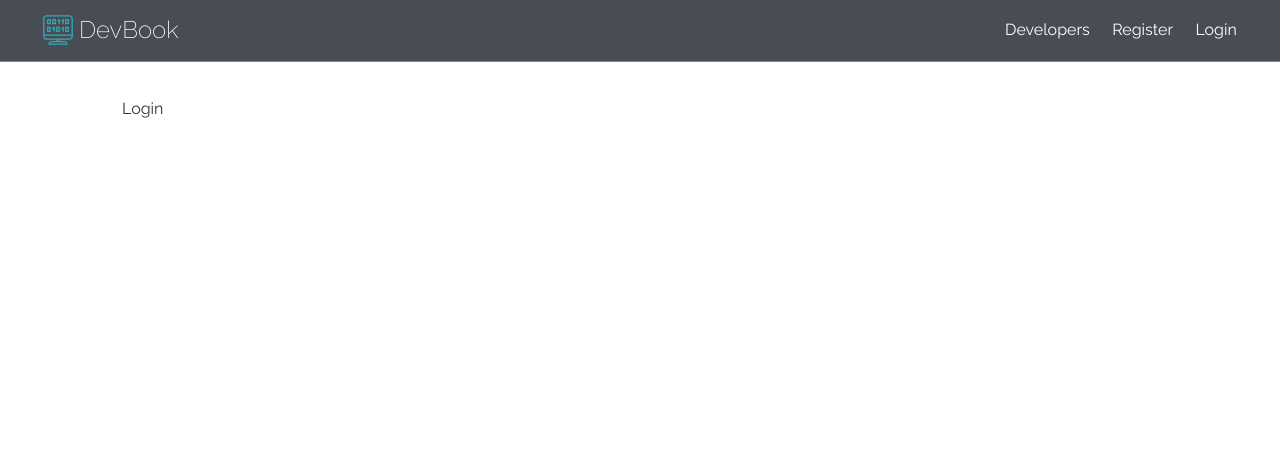
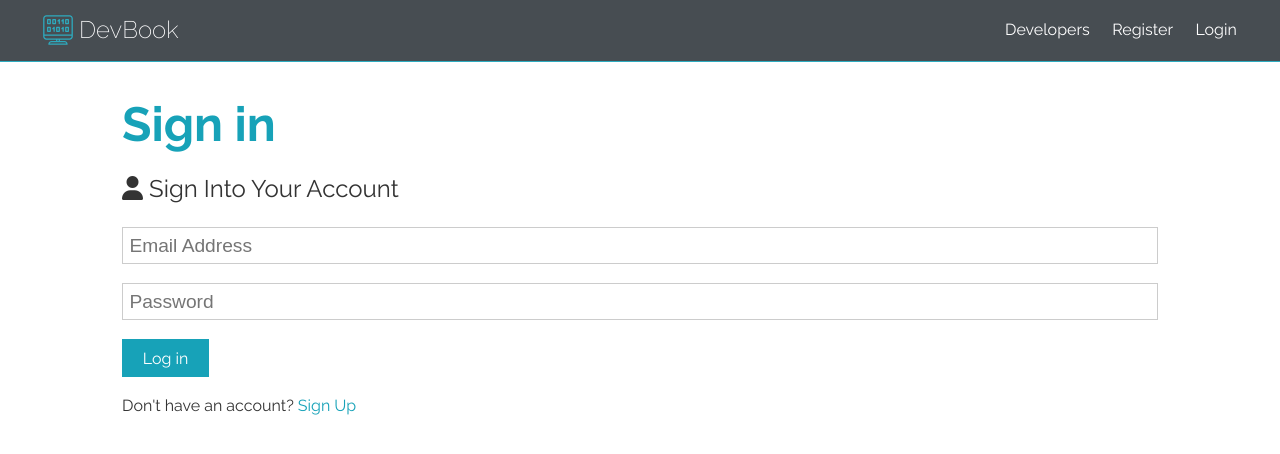
Before and after one commit to zeglarz/DevBook, a React (Create React App) app in the folder client/: page /login in a window 1280 px wide. Shown: the top 454 px of the page. Built offline with nearby package versions, Linux system fonts and the light colour scheme.

Commit message:
add sign in form

```diff
--- a/client/src/components/auth/Login.js
+++ b/client/src/components/auth/Login.js
@@ -1,9 +1,49 @@
-import React from 'react';
+import React, { Fragment, useState } from 'react';
+import { Link } from 'react-router-dom';
 
 const Login = (props) => {
-    return (
-        <div>Login</div>
-    );
-};
+        const [formData, setFormData] = useState({
+            email: '',
+            password: ''
+        });
+
+        const { email, password } = formData;
+        const onChange = e => setFormData({ ...formData, [e.target.name]: e.target.value });
+
+        const onSubmit = async e => {
+            e.preventDefault();
+            console.log('Success');
+        };
+
+        return (
+            <Fragment>
+                <h1 className="large text-primary">Sign in</h1>
+                <p className="lead"><i className="fas fa-user"></i> Sign Into Your Account</p>
+                <form className="form" onSubmit={e => onSubmit(e)}>
+
+                    <div className="form-group">
+                        <input type="email" placeholder="Email Address" name="email" value={email}
+                               onChange={e => onChange(e)}/>
+                    </div>
+                    <div className="form-group">
+                        <input
+                            type="password"
+                            placeholder="Password"
+                            name="password"
+                            minLength="6"
+                            value={password}
+                            onChange={e => onChange(e)}
+                            required
+                        />
+                    </div>
+                    < input type='submit' className='btn btn-primary' value='Log in'/>
+                </form>
+                <p className="my-1">
+                    Don't have an account? <Link to="/register">Sign Up</Link>
+                </p>
+            </Fragment>
+        );
+    }
+;
 
 export default Login;
--- a/client/src/components/auth/Register.js
+++ b/client/src/components/auth/Register.js
@@ -1,4 +1,5 @@
 import React, { Fragment, useState } from 'react';
+import { Link } from 'react-router-dom';
 
 const Register = (props) => {
         const [formData, setFormData] = useState({
@@ -11,12 +12,21 @@
 
         const { name, email, password, password2 } = formData;
         const onChange = e => setFormData({ ...formData, [e.target.name]: e.target.value });
-        console.log(formData);
+
+        const onSubmit = async e => {
+            e.preventDefault();
+            if (password !== password2) {
+                console.log('Passwords do not match');
+            } else {
+                console.log('Success');
+            }
+        };
+
         return (
             <Fragment>
                 <h1 className="large text-primary">Sign Up</h1>
                 <p className="lead"><i className="fas fa-user"></i> Create Your Account</p>
-                <form className="form" action="create-profile.html">
+                <form className="form" onSubmit={e => onSubmit(e)}>
                     <div className="form-group">
                         <input type="text" placeholder="Name" name="name" value={name}
                                onChange={e => onChange(e)}
@@ -41,6 +51,7 @@
                                 onChange(e);
                                 e.target.value.length > 0 ? setShowConfirmPass(true) : setShowConfirmPass(false);
                             }}
+                            required
                         />
                     </div>
                     {showConfirmPass && <div className="form-group">
@@ -51,12 +62,13 @@
                             minLength="6"
                             value={password2}
                             onChange={e => onChange(e)}
+                            required
                         />
                     </div>}
                     < input type='submit' className='btn btn-primary' value='Register'/>
                 </form>
                 <p className="my-1">
-                    Already have an account? <a href="login.html">Sign In</a>
+                    Already have an account? <Link to="/login">Sign In</Link>
                 </p>
             </Fragment>
         );
```
